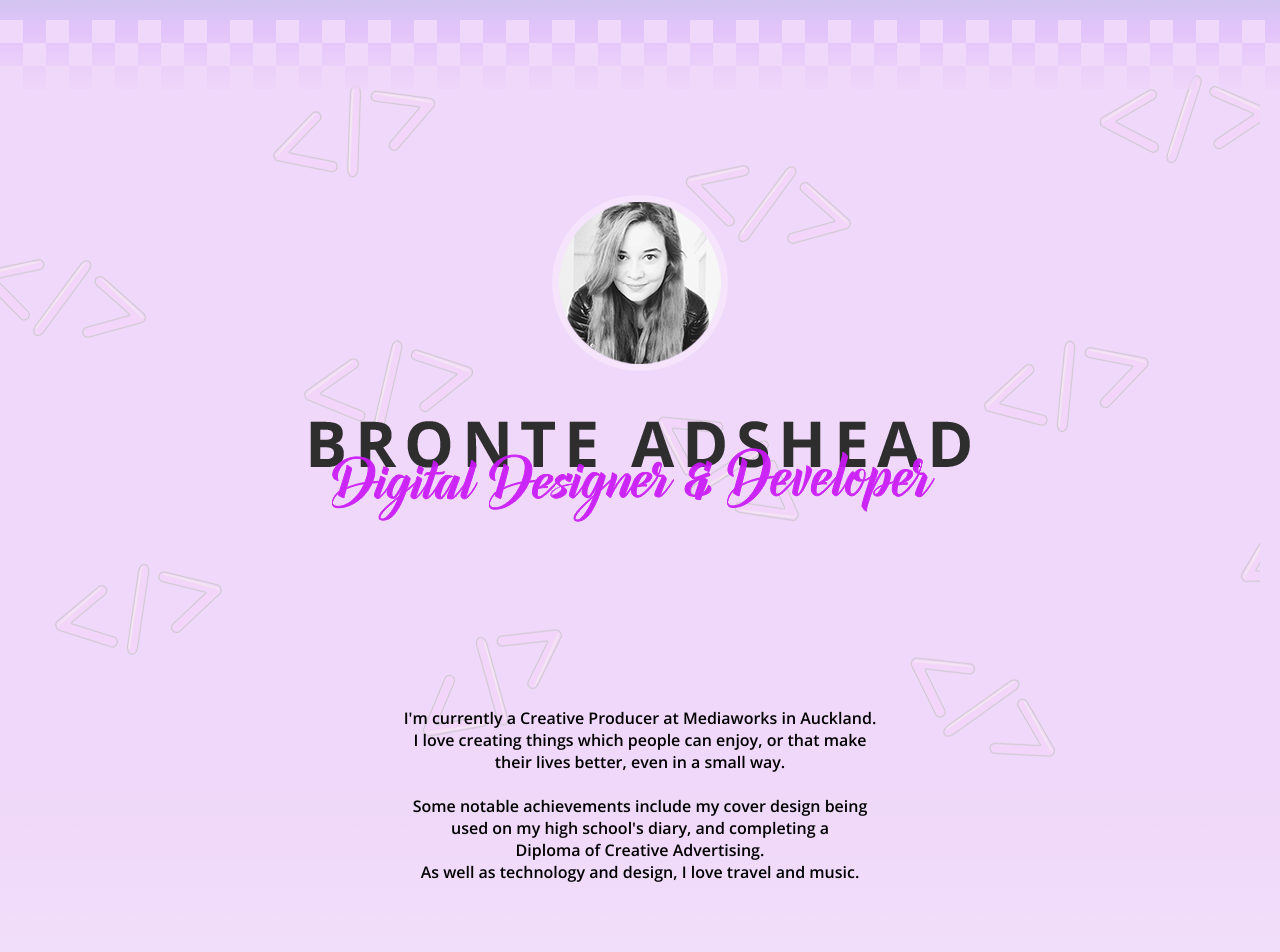
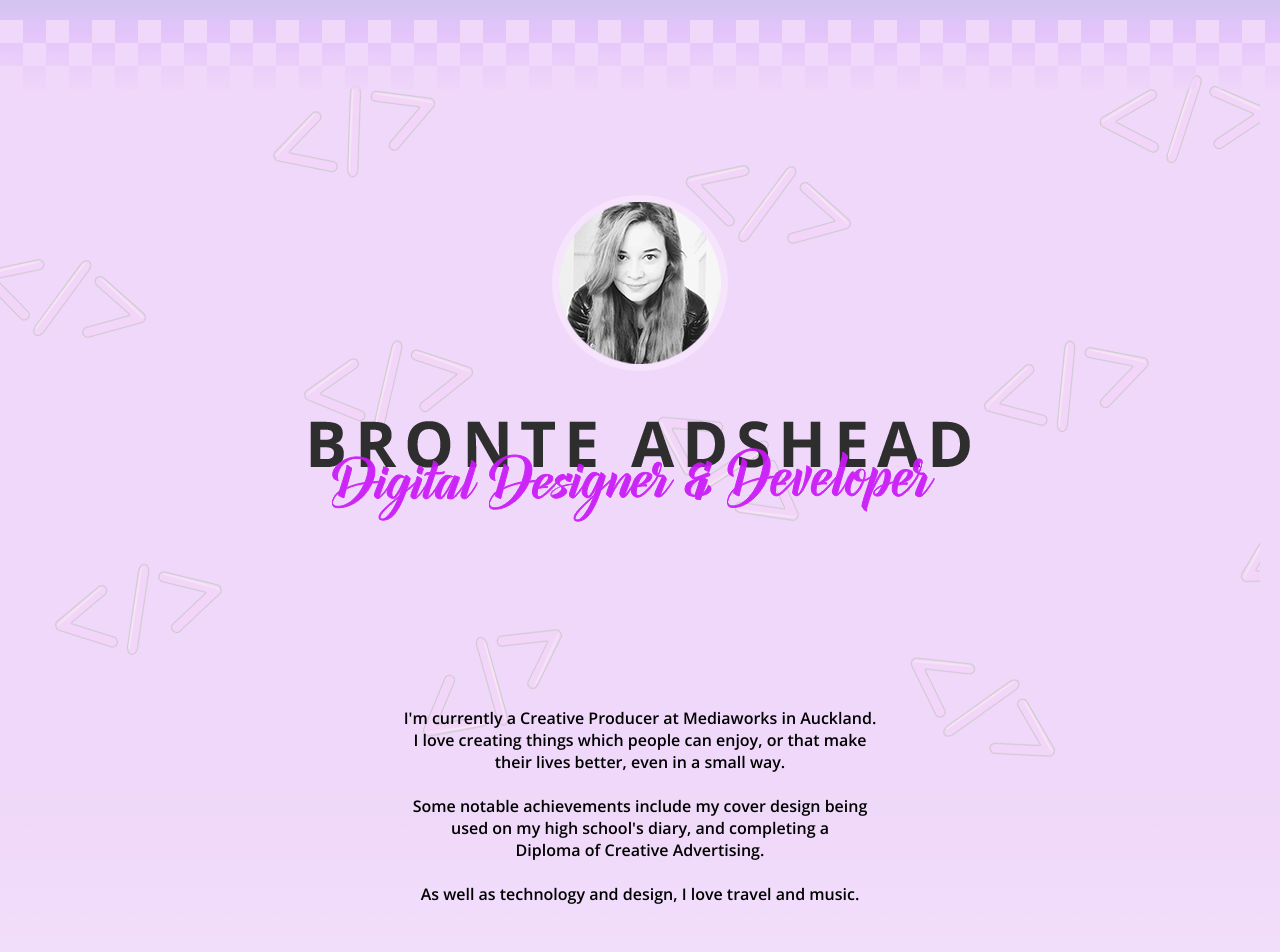
Before and after one commit to bronte-a/2017-Portfolio, a plain HTML site: page index.html in a window 1280 px wide. Shown: the top 952 px of the page. Drawn offline with nearby package versions, Linux system fonts and the light colour scheme.

Commit message:
Update index.html

```diff
--- a/index.html
+++ b/index.html
@@ -33,7 +33,7 @@
 
 		I'm currently a Creative Producer at Mediaworks in Auckland. I love creating things which people can enjoy, or that make their lives better, even in a small way.<br><br>
 
-Some notable achievements include my cover design being used on my high school's diary, and completing a <br>Diploma of Creative Advertising.<br>
+Some notable achievements include my cover design being used on my high school's diary, and completing a <br>Diploma of Creative Advertising.<br><br>
 
 As well as technology and design, I love travel and music.
 	</div>
```
